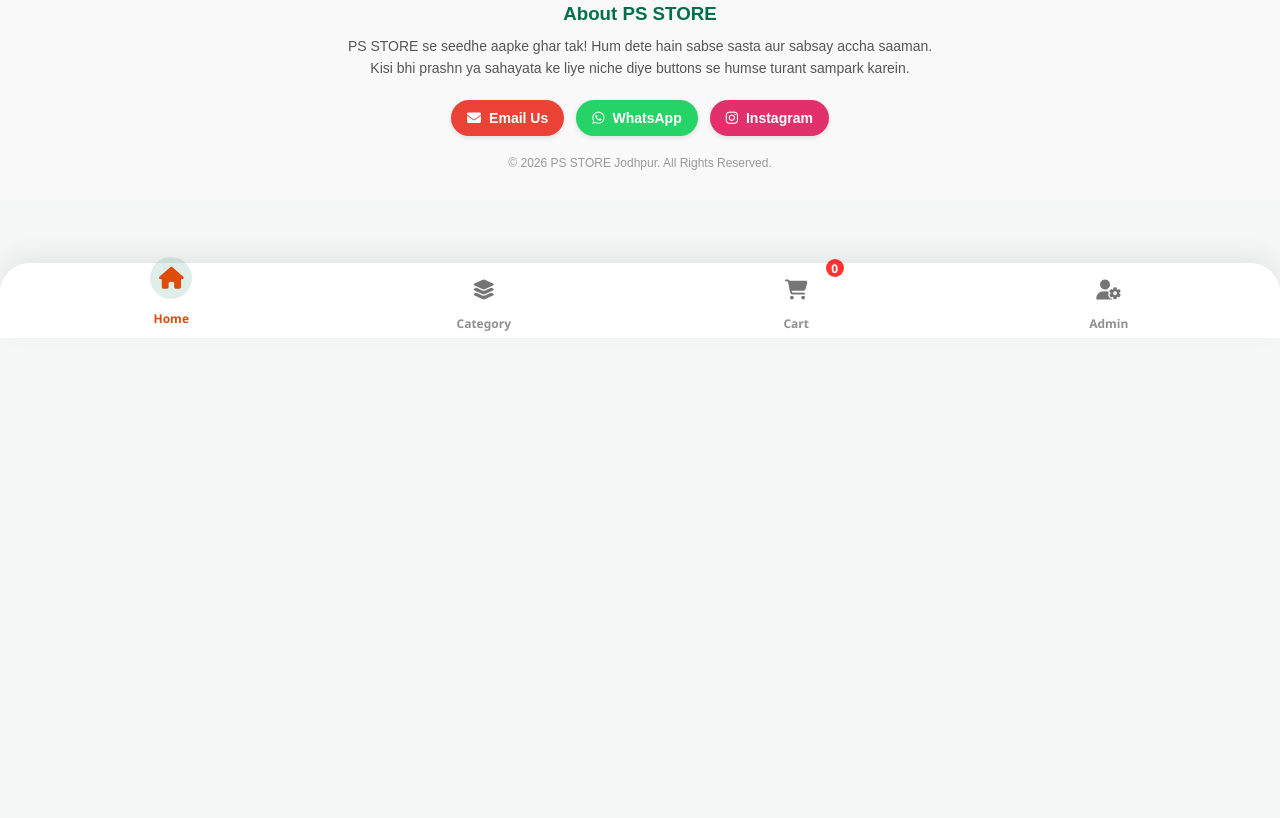
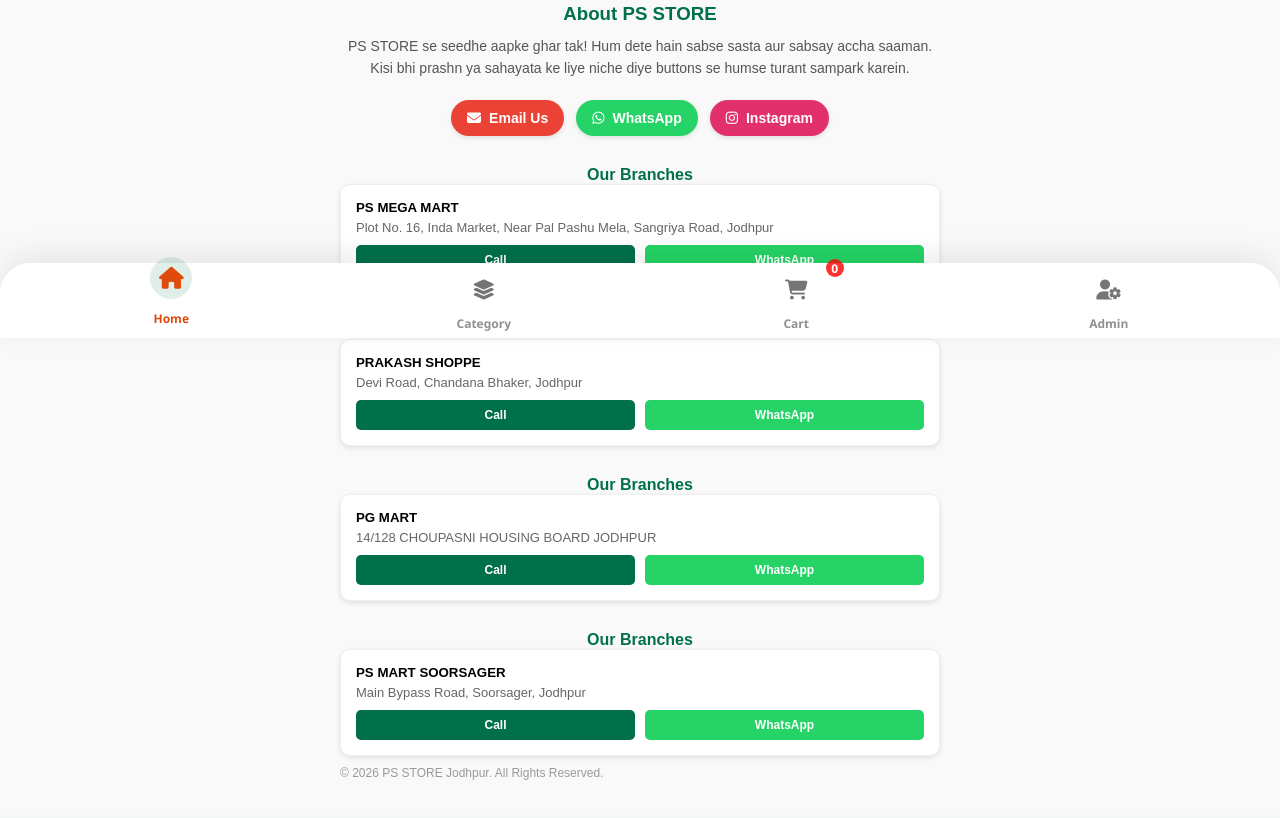
Before and after one commit to himanshi4313/Mini-mart, a website: page index.html in a window 1280 px wide. Shown: the part 462-1280 px from the top of the page. Before the commit the page ends 822 px from the top, so only its background shows below. Drawn offline with Linux system fonts and the light colour scheme; no server answers.

Commit message:
add branches

```diff
--- a/index.html
+++ b/index.html
@@ -190,6 +190,61 @@
           <i class="fa-brands fa-instagram"></i> Instagram
         </a>
       </div>
+      <!-- Footer ke andar "About Us" text ke niche ye add karein -->
+<div class="branch-section" style="margin-top: 30px; text-align: left;">
+  <h4 style="color: #00704A; text-align: center;">Our Branches</h4>
+
+  <!-- Branch 1 Example -->
+  <div class="branch-card" style="background: #fff; padding: 15px; border-radius: 10px; margin-bottom: 10px; border: 1px solid #eee;">
+    <h5 style="margin: 0 0 5px 0;">PS MEGA MART</h5>
+    <p style="font-size: 13px; color: #666; margin: 0 0 10px 0;">Plot No. 16, Inda Market, Near Pal Pashu Mela, Sangriya Road, Jodhpur</p>
+    <div style="display: flex; gap: 10px;">
+      <a href="tel:+919116884100" class="btn" style="flex: 1; padding: 8px; background: #00704A; color: white; text-align: center; border-radius: 5px; text-decoration: none; font-size: 12px;">Call</a>
+      <a href="https://wa.me/919116884100" target="_blank" class="btn" style="flex: 1; padding: 8px; background: #25d366; color: white; text-align: center; border-radius: 5px; text-decoration: none; font-size: 12px;">WhatsApp</a>
+    </div>
+  </div>
+  <!-- Footer ke andar "About Us" text ke niche ye add karein -->
+<div class="branch-section" style="margin-top: 30px; text-align: left;">
+  <h4 style="color: #00704A; text-align: center;">Our Branches</h4>
+
+  <!-- Branch 1 Example -->
+  <div class="branch-card" style="background: #fff; padding: 15px; border-radius: 10px; margin-bottom: 10px; border: 1px solid #eee;">
+    <h5 style="margin: 0 0 5px 0;">PRAKASH SHOPPE </h5>
+    <p style="font-size: 13px; color: #666; margin: 0 0 10px 0;">Devi Road, Chandana Bhaker, Jodhpur</p>
+    <div style="display: flex; gap: 10px;">
+      <a href="tel:+919119182900" class="btn" style="flex: 1; padding: 8px; background: #00704A; color: white; text-align: center; border-radius: 5px; text-decoration: none; font-size: 12px;">Call</a>
+      <a href="https://wa.me/919119182900" target="_blank" class="btn" style="flex: 1; padding: 8px; background: #25d366; color: white; text-align: center; border-radius: 5px; text-decoration: none; font-size: 12px;">WhatsApp</a>
+    </div>
+  </div>
+  <!-- Footer ke andar "About Us" text ke niche ye add karein -->
+<div class="branch-section" style="margin-top: 30px; text-align: left;">
+  <h4 style="color: #00704A; text-align: center;">Our Branches</h4>
+
+  <!-- Branch 1 Example -->
+  <div class="branch-card" style="background: #fff; padding: 15px; border-radius: 10px; margin-bottom: 10px; border: 1px solid #eee;">
+    <h5 style="margin: 0 0 5px 0;">PG MART</h5>
+    <p style="font-size: 13px; color: #666; margin: 0 0 10px 0;">14/128 CHOUPASNI HOUSING BOARD JODHPUR</p>
+    <div style="display: flex; gap: 10px;">
+      <a href="tel:+919119152900" class="btn" style="flex: 1; padding: 8px; background: #00704A; color: white; text-align: center; border-radius: 5px; text-decoration: none; font-size: 12px;">Call</a>
+      <a href="https://wa.me/919119152900" target="_blank" class="btn" style="flex: 1; padding: 8px; background: #25d366; color: white; text-align: center; border-radius: 5px; text-decoration: none; font-size: 12px;">WhatsApp</a>
+    </div>
+  </div>
+  <!-- Footer ke andar "About Us" text ke niche ye add karein -->
+<div class="branch-section" style="margin-top: 30px; text-align: left;">
+  <h4 style="color: #00704A; text-align: center;">Our Branches</h4>
+
+  <!-- Branch 1 Example -->
+  <div class="branch-card" style="background: #fff; padding: 15px; border-radius: 10px; margin-bottom: 10px; border: 1px solid #eee;">
+    <h5 style="margin: 0 0 5px 0;">PS MART SOORSAGER</h5>
+    <p style="font-size: 13px; color: #666; margin: 0 0 10px 0;">Main Bypass Road, Soorsager, Jodhpur</p>
+    <div style="display: flex; gap: 10px;">
+      <a href="tel:+919680222337" class="btn" style="flex: 1; padding: 8px; background: #00704A; color: white; text-align: center; border-radius: 5px; text-decoration: none; font-size: 12px;">Call</a>
+      <a href="https://wa.me/919680222337" target="_blank" class="btn" style="flex: 1; padding: 8px; background: #25d366; color: white; text-align: center; border-radius: 5px; text-decoration: none; font-size: 12px;">WhatsApp</a>
+    </div>
+  </div>
+
+  <!-- Isi tarah baaki 3 branches ke liye copy-paste karein -->
+</div>
 
       <p style="color: #999; font-size: 12px; margin: 0;">&copy; 2026 PS STORE Jodhpur. All Rights Reserved.</p>
     </div>
--- a/style.css
+++ b/style.css
@@ -1092,3 +1092,32 @@ html{
     color:white;
 
 }
+.branch-card {
+    background: #f9f9f9;
+    padding: 16px;
+    margin-bottom: 15px;
+    border-radius: 12px;
+    box-shadow: 0 2px 5px rgba(0,0,0,0.1);
+}
+
+.btn-group {
+    display: flex;
+    gap: 10px;
+    margin-top: 10px;
+}
+
+.btn {
+    flex: 1; /* Dono buttons barabar width lenge */
+    padding: 12px;
+    text-align: center;
+    border-radius: 8px;
+    font-weight: 600;
+    text-decoration: none;
+}
+
+.call { background: #007bff; color: #fff; }
+.whatsapp { background: #25d366; color: #fff; }
+.branch-card:active {
+  transform: scale(0.98); /* Touch karte hi halka dabega */
+  transition: 0.1s;
+}
```
